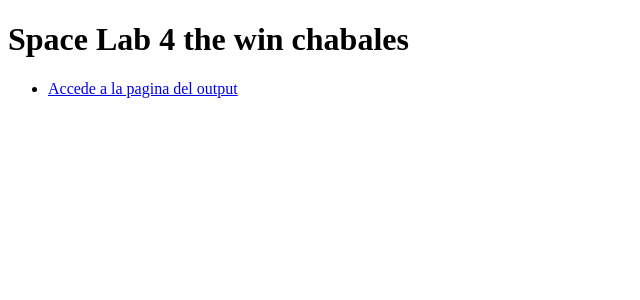
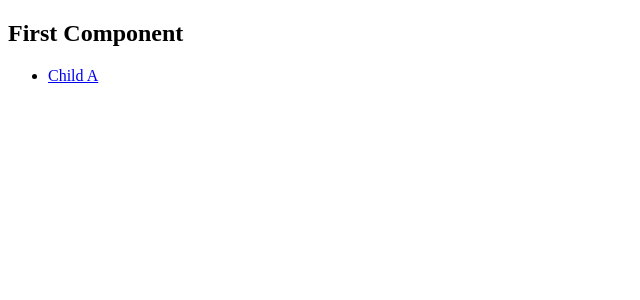
Before and after one commit to Space-Tools-Cassini/frontend, an Angular app: page / in a window 1280 px wide. Shown: the top 300 px of the page, without its empty margins (0-640 px from the left). Built offline with nearby package versions, Linux system fonts and the light colour scheme.

Commit message:
Routing arreglado

```diff
--- a/src/app/app.component.html
+++ b/src/app/app.component.html
@@ -1,13 +1,9 @@
+<h2>First Component</h2>
 
-
-
-
-<h1>Space Lab 4 the win chabales</h1>
-<!-- This nav gives you links to click, which tells the router which route to use (defined in the routes constant in  AppRoutingModule) -->
 <nav>
   <ul>
-    <li><a routerLink="/output-component" routerLinkActive="active" ariaCurrentWhenActive="page">Accede a la pagina del output</a></li>
+    <li><a routerLink="output-component">Child A</a></li>
   </ul>
 </nav>
-<!-- The routed views render in the <router-outlet>-->
+
 <router-outlet></router-outlet>
--- a/src/app/output/output.component.html
+++ b/src/app/output/output.component.html
@@ -1 +1 @@
-<h1>Space Lab 4 the win chabales</h1>
+<h1>Esto es el componente del output, A CURRAR</h1>
```
